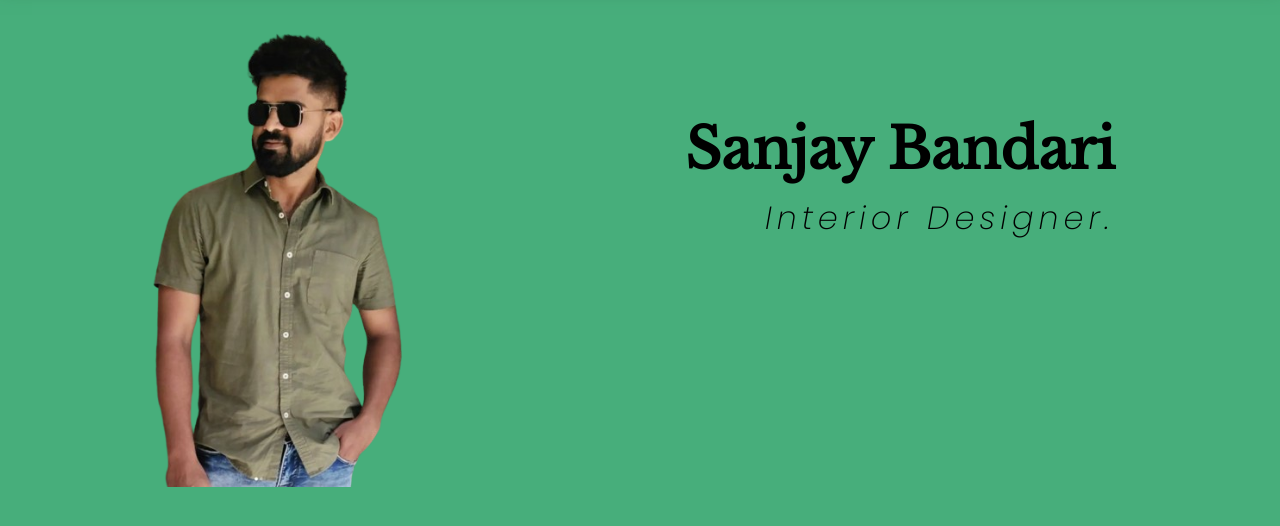
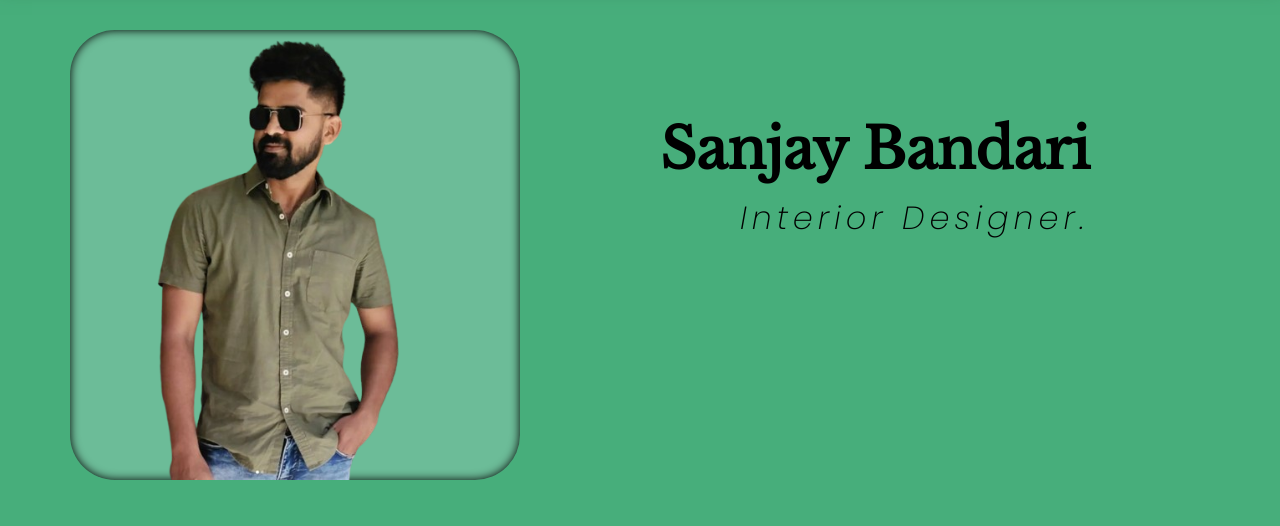
Before and after one commit to saivardhanvemula/4_Space, a plain HTML site: page index.html in a window 1280 px wide. Shown: the part 124-650 px from the top of the page. Drawn offline with nearby package versions, Linux system fonts and the light colour scheme.

Commit message:
img and name

```diff
--- a/index.html
+++ b/index.html
@@ -31,6 +31,9 @@
             <p class="Designer"><span class="typing-text"> Interior Designer.</span></p>
         </div>
     </div>
+    <div class="carousel">
+
+    </div>
     <script src="index.js"></script>
 </body>
 
--- a/style.css
+++ b/style.css
@@ -54,7 +54,6 @@ nav {
     margin: 20px 0px;
     width: 100vw;
     height: 500px;
-    /* background-color: blue; */
     display: flex;
     justify-content: space-around;
     align-items: center;
@@ -62,8 +61,11 @@ nav {
     flex-shrink: 1;
 }
 .img {
-    height: 500px;
-    width: 400px;
+    height: 450px;
+    width: 450px;
+    border-radius: 10%;
+    box-shadow: inset 0 0 10px black;
+    background-color: #6CBC98;
 }
 .img img {
     height: 100%;
@@ -71,11 +73,9 @@ nav {
     object-fit: contain;
 }
 .details {
-    display: inline-block;
+    margin-right: 50px;
     height: 300px;
     width: 500px;
-    justify-content: start;
-    flex-direction: column;
 }
 .details .name {
     font-family: "Libre Baskerville", serif;
```
